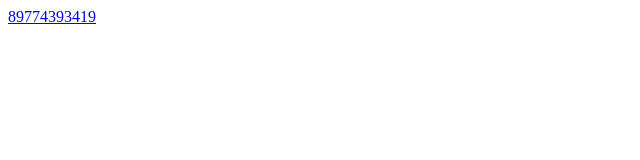
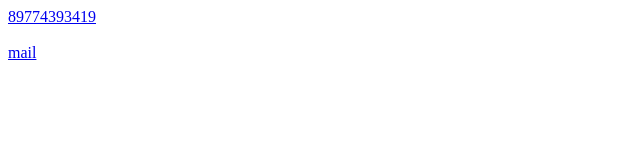
Before and after one commit to ChristianClee/testHtml, a plain HTML site: page index.html in a window 1280 px wide. Shown: the full height of the page, 0-640 px from the left. Drawn offline with Linux system fonts and the light colour scheme.

Commit message:
add maol

```diff
--- a/index.html
+++ b/index.html
@@ -7,6 +7,9 @@
 </head>
 <body>
   <a href="tel:+79774393418">89774393419 </a>
+  <br>
+  <br>
+  <a href="mailto:ilya.mishkov@gmail.com">mail</a>
 
 </body>
 </html>
```
